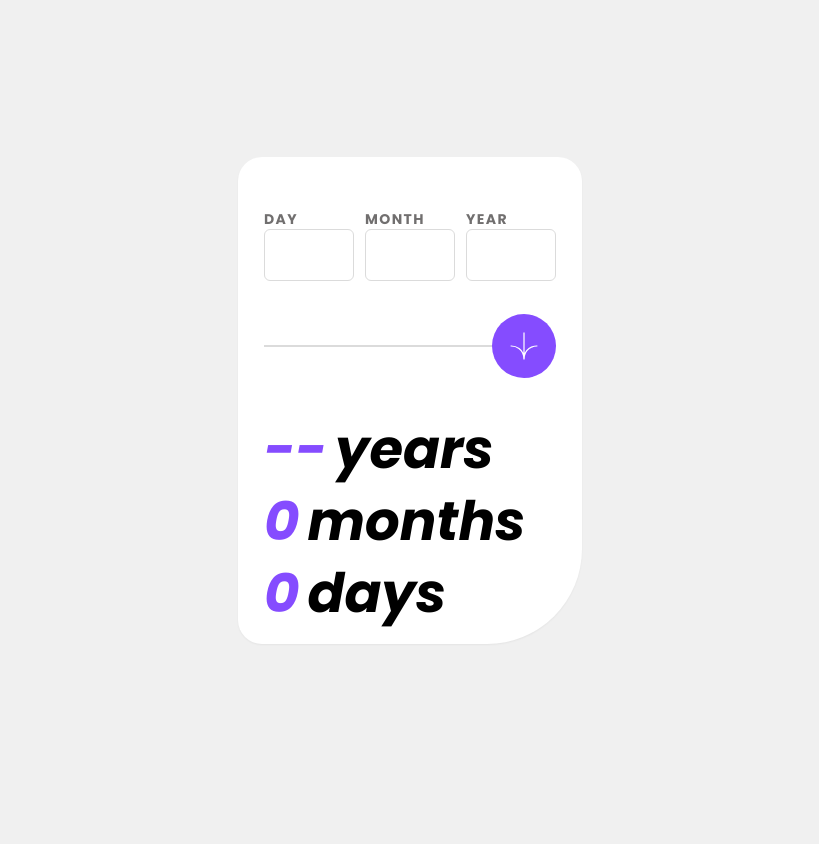
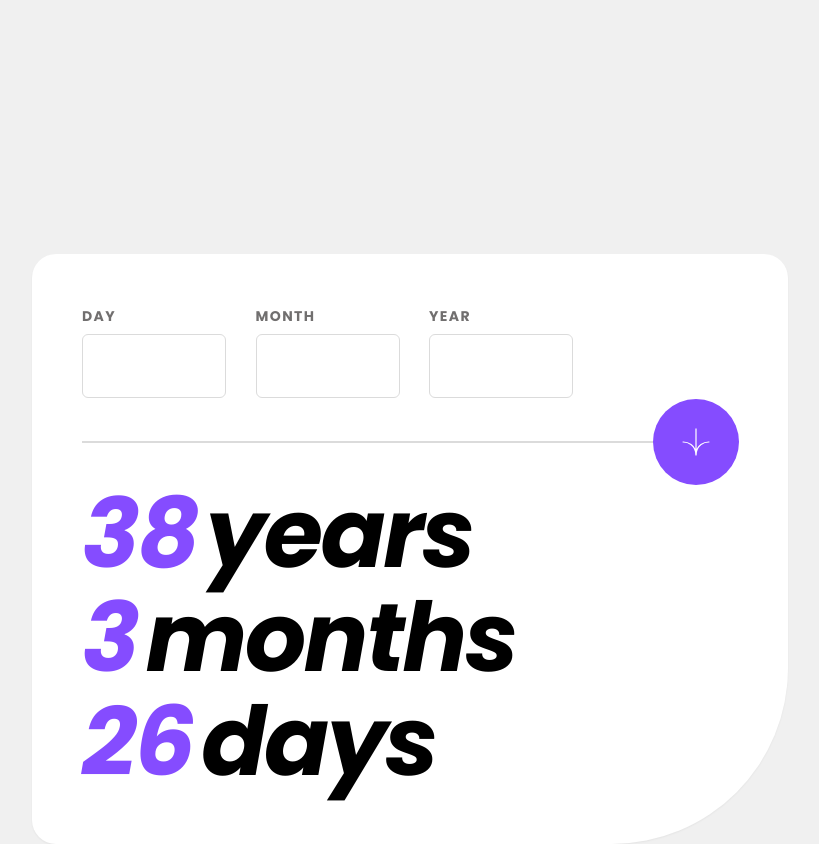
Before and after one commit to tony1c/frontend-mentor-challenges, an Angular app in the folder age-calculator-angular/: page / in a window 1280 px wide. Shown: the whole page, without its empty margins (230-1049 px from the left). Before the commit the page ends 800 px from the top, so only its background shows below. Built offline with nearby package versions, Linux system fonts and the light colour scheme.

Commit message:
almost pixel perfect

```diff
--- a/age-calculator-angular/src/app/app.component.html
+++ b/age-calculator-angular/src/app/app.component.html
@@ -1,6 +1,6 @@
 <main class="container mx-auto">
   <!-- wrapper -->
-  <div class="flex h-screen items-center justify-center">
+  <div class="mt-[89px] flex items-center justify-center md:mt-[254px]">
     <!-- app -->
     <app-age-calculator />
   </div>
--- a/age-calculator-angular/src/app/components/age-calculator/age-calculator.component.html
+++ b/age-calculator-angular/src/app/components/age-calculator/age-calculator.component.html
@@ -1,16 +1,12 @@
 <!-- app container -->
 <div
-  class="h-[487px] w-[344px] space-y-[68px] rounded-3xl rounded-br-[95px] bg-white px-[26px] py-[52px] shadow-sm"
+  class="h-[487px] w-[345px] space-y-[68px] rounded-3xl rounded-br-[95px] bg-white px-[26px] py-[44px] shadow-sm md:h-[590px] md:w-[756px] md:space-y-[43px] md:rounded-br-[176px] md:py-[52px]"
 >
   <!-- age form -->
-  <form
-    (ngSubmit)="submitForm()"
-    [formGroup]="dateOfBirth"
-    class="space-y-[64px]"
-  >
-    <div class="flex justify-between">
+  <form (ngSubmit)="calcAge()" [formGroup]="dateOfBirth" class="space-y-[42px]">
+    <div class="flex justify-between md:gap-6 md:pl-[24px] md:pr-[189px]">
       <!-- input day -->
-      <fieldset class="flex flex-col">
+      <fieldset class="flex flex-col gap-1 md:gap-2">
         <label
           for="day"
           class="text-sm font-700 uppercase tracking-widest text-smokey-grey"
@@ -20,11 +16,11 @@
           id="day"
           type="number"
           formControlName="day"
-          class="h-[52px] w-[90px] rounded-md border border-light-grey px-4 text-xl font-800"
+          class="h-[52px] w-[88px] rounded-md border border-light-grey px-4 text-xl font-800 md:h-[64px] md:w-[144px]"
         />
       </fieldset>
       <!-- input month -->
-      <fieldset class="flex flex-col">
+      <fieldset class="flex flex-col gap-1 md:gap-2">
         <label
           for="month"
           class="text-sm font-700 uppercase tracking-widest text-smokey-grey"
@@ -34,11 +30,11 @@
           id="month"
           type="number"
           formControlName="month"
-          class="h-[52px] w-[90px] rounded-md border border-light-grey px-4 text-xl font-800"
+          class="h-[52px] w-[88px] rounded-md border border-light-grey px-4 text-xl font-800 md:h-[64px] md:w-[144px]"
         />
       </fieldset>
       <!-- input year -->
-      <fieldset class="flex flex-col">
+      <fieldset class="flex flex-col gap-1 md:gap-2">
         <label
           for="year"
           class="appearance-none text-sm font-700 uppercase tracking-widest text-smokey-grey"
@@ -48,36 +44,37 @@
           id="year"
           type="number"
           formControlName="year"
-          class="h-[52px] w-[90px] rounded-md border border-light-grey px-4 text-xl font-800"
+          class="h-[52px] w-[88px] rounded-md border border-light-grey px-4 text-xl font-800 md:h-[64px] md:w-[144px]"
         />
       </fieldset>
     </div>
-
-    <!-- line w/ button -->
-    <div class="relative h-[2px] w-full bg-light-grey">
-      <button
-        (click)="log()"
-        class="absolute left-1/2 top-1/2 flex size-16 -translate-x-1/2 -translate-y-1/2 transform items-center justify-center rounded-full bg-purple transition-colors duration-300 hover:bg-off-black md:-right-8 md:left-auto"
-      >
-        <img class="size-7" src="icon-arrow.svg" alt="Arrow icon" />
-      </button>
-    </div>
   </form>
+  <!-- line w/ button -->
+  <div class="relative h-[2px] w-full bg-light-grey md:mx-auto md:w-[656px]">
+    <button
+      class="absolute left-1/2 top-1/2 flex size-16 -translate-x-1/2 -translate-y-1/2 transform items-center justify-center rounded-full bg-purple transition-colors duration-300 hover:bg-off-black md:-right-[44px] md:left-auto md:size-[86px]"
+    >
+      <img class="size-7" src="icon-arrow.svg" alt="Arrow icon" />
+    </button>
+  </div>
 
   <!-- display -->
-  <div class="flex flex-col gap-1 text-[3.4rem] font-700 italic leading-tight">
+  <div
+    class="flex flex-col gap-1 text-[3.5rem] font-700 italic leading-none md:gap-2 md:pl-[24px] md:text-8xl md:tracking-tight"
+  >
     <div class="space-x-2">
-      <span class="text-purple">{{
-        submittedValues.year ? submittedValues.year : "--"
-      }}</span>
+      <!-- <span class="text-purple">{{ years }}</span> -->
+      <span class="text-purple">38</span>
       <span>years</span>
     </div>
     <div class="space-x-2">
-      <span class="text-purple">{{ submittedValues.month }}</span>
+      <!-- <span class="text-purple">{{ months }}</span> -->
+      <span class="text-purple">3</span>
       <span>months</span>
     </div>
     <div class="space-x-2">
-      <span class="text-purple">{{ submittedValues.day }}</span>
+      <!-- <span class="text-purple">{{ days }}</span> -->
+      <span class="text-purple">26</span>
       <span>days</span>
     </div>
   </div>
--- a/age-calculator-angular/src/app/components/age-calculator/age-calculator.component.ts
+++ b/age-calculator-angular/src/app/components/age-calculator/age-calculator.component.ts
@@ -1,41 +1,40 @@
 import { Component, inject } from '@angular/core';
 import { FormBuilder, ReactiveFormsModule, Validators } from '@angular/forms';
 import { CommonModule } from '@angular/common';
-import { Age } from '../../models/age.model';
+import { AgeCalculatorService } from '../../services/age-calculator.service';
 
 @Component({
   selector: 'app-age-calculator',
   standalone: true,
   imports: [CommonModule, ReactiveFormsModule],
   templateUrl: './age-calculator.component.html',
-  styleUrl: './age-calculator.component.css',
 })
 export class AgeCalculatorComponent {
   #fb: FormBuilder = inject(FormBuilder);
-  submittedValues: Age = { day: 0, month: 0, year: 0 }; // Store the submitted values here
+  #ageCalculatorService: AgeCalculatorService = inject(AgeCalculatorService);
+  years = '--';
+  months = '--';
+  days = '--';
 
   dateOfBirth = this.#fb.group({
-    day: [null, Validators.required],
-    month: [null, Validators.required],
-    year: [null, Validators.required],
+    day: ['', Validators.required],
+    month: ['', Validators.required],
+    year: ['', Validators.required],
   });
 
-  submitForm(): void {
+  public calcAge(): void {
     if (this.dateOfBirth.valid) {
-      const formValues = this.dateOfBirth.getRawValue();
-      console.log('Form submitted', formValues);
-      this.dateOfBirth.patchValue({
-        day: formValues.day,
-        month: formValues.month,
-        year: formValues.year,
-      });
-      // Store the submitted values to display in the template
-      this.submittedValues = formValues as unknown as Age;
+      const { day, month, year } = this.dateOfBirth.getRawValue();
+      const { years, months, days } = this.#ageCalculatorService.calcAge(
+        Number(day),
+        Number(month),
+        Number(year),
+      );
+      this.years = years.toString();
+      this.months = months.toString();
+      this.days = days.toString();
     } else {
       console.log('Form is invalid');
     }
   }
-  public log(): void {
-    console.log('clicked');
-  }
 }
--- a/age-calculator-angular/src/app/models/age.model.ts
+++ b/age-calculator-angular/src/app/models/age.model.ts
@@ -1,5 +1,5 @@
 export interface Age {
-  day: number;
-  month: number;
-  year: number;
+  days: number;
+  months: number;
+  years: number;
 }
--- /dev/null
+++ b/age-calculator-angular/src/app/services/age-calculator.service.ts
@@ -0,0 +1,29 @@
+import { Injectable } from '@angular/core';
+import { Age } from '../models/age.model';
+
+@Injectable({
+  providedIn: 'root',
+})
+export class AgeCalculatorService {
+  public calcAge(day: number, month: number, year: number): Age {
+    const today = new Date();
+    const birthDate = new Date(year, month - 1, day);
+
+    let years = today.getFullYear() - birthDate.getFullYear();
+    let months = today.getMonth() - birthDate.getMonth();
+    let days = today.getDate() - birthDate.getDate();
+
+    if (days < 0) {
+      months--;
+      const previousMonth = new Date(today.getFullYear(), today.getMonth(), 0);
+      days += previousMonth.getDate();
+    }
+
+    if (months < 0) {
+      years--;
+      months += 12;
+    }
+
+    return { years, months, days };
+  }
+}
```
Also changed, not shown: age-calculator-angular/src/app/components/age-calculator/age-calculator.component.css (deleted), 2 other files (tests, documents, lock files or other folders).
